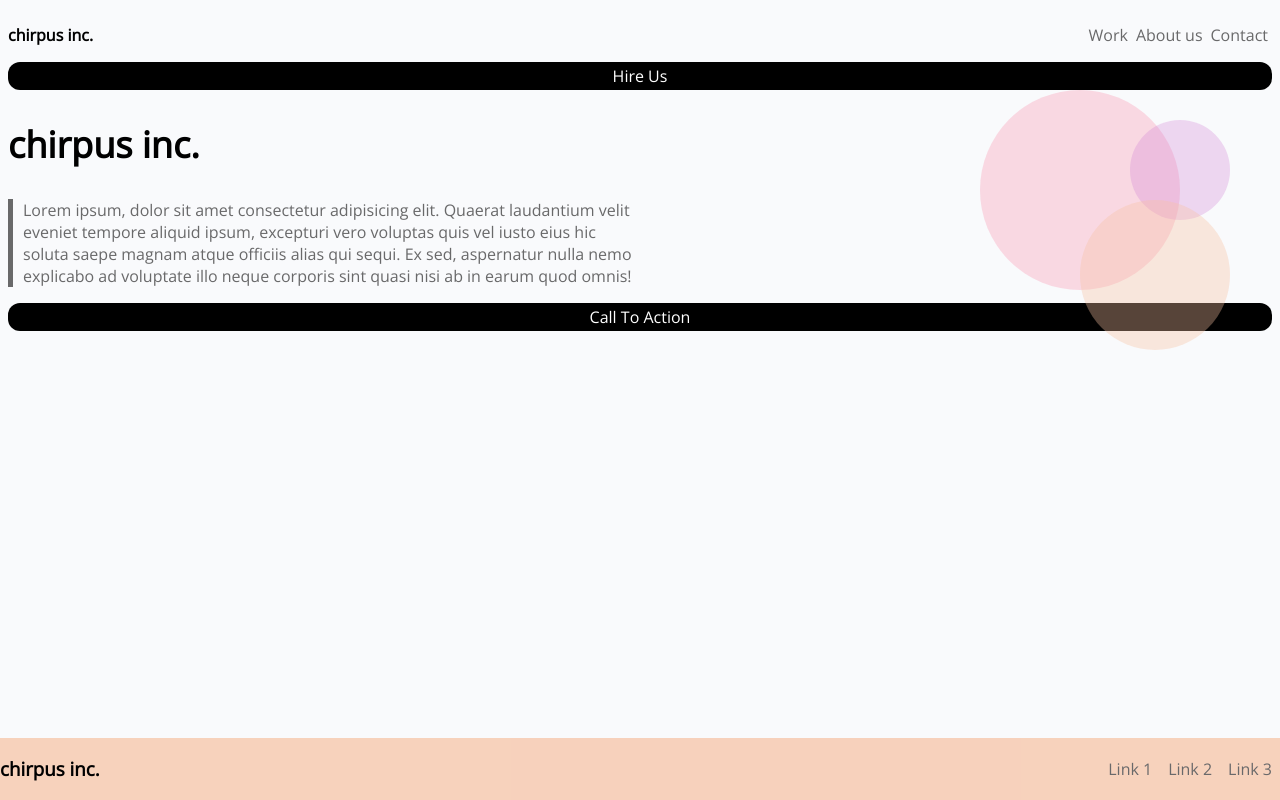
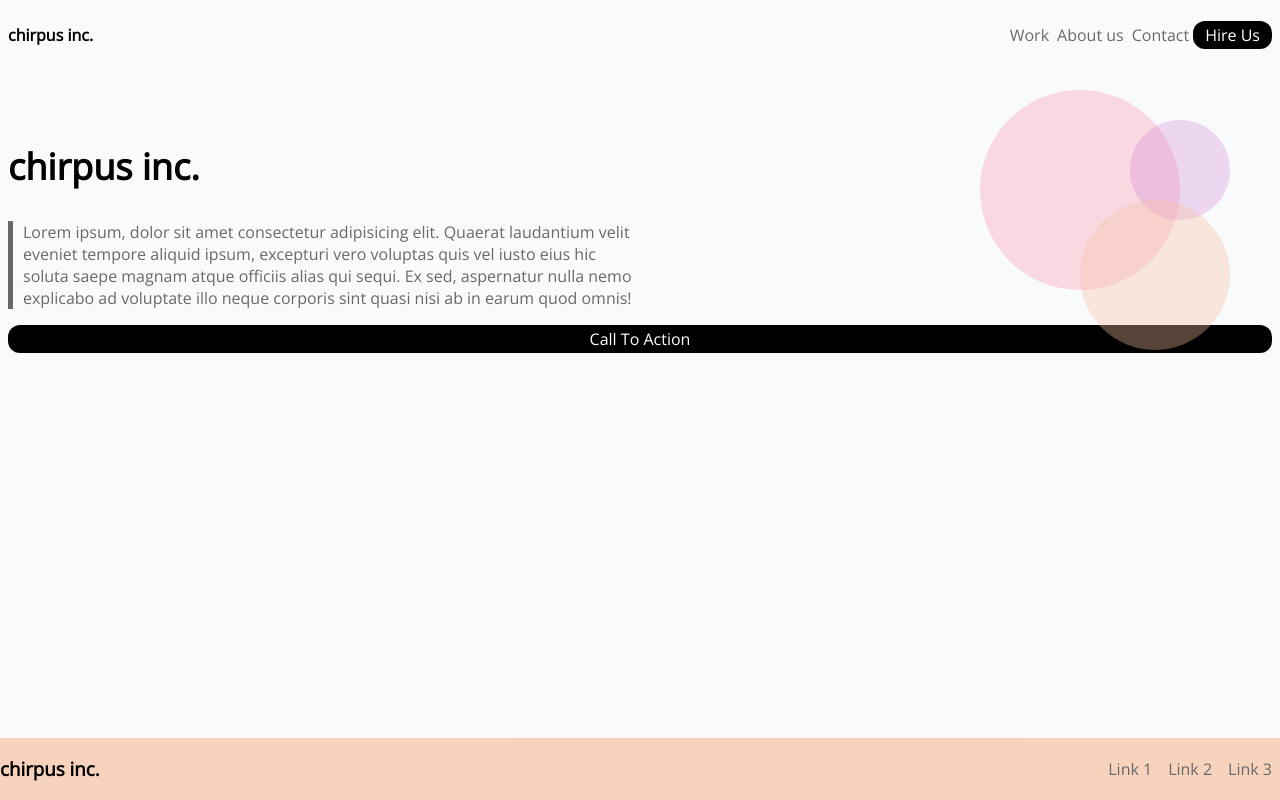
Before and after one commit to dairsmithgit/lab2, a plain HTML site: page index.html in a window 1280 px wide. Drawn offline with nearby package versions, Linux system fonts and the light colour scheme.

Commit message:
fixed hire us nav button

```diff
--- a/index.html
+++ b/index.html
@@ -21,11 +21,12 @@
           <li><a href="#" class="nav_link">About us</a></li>
           <li><a href="#" class="nav_link">Contact</a></li>
         </ul>
-      </nav>
-    </header>
         <div class="button1">
           <a href="#">Hire Us</a>
         </div>
+      </nav>
+    </header>
+    <main>
       <h2>chirpus inc.</h2>
       <p class="info">
         Lorem ipsum, dolor sit amet consectetur adipisicing elit. Quaerat
@@ -37,6 +38,7 @@
       <div class="button2">
         <a href="#">Call To Action</a>
       </div>
+    </main>
     <section class="circle-container">
       <div class="circle circle1"></div>
       <div class="circle circle2"></div>
--- a/styles.css
+++ b/styles.css
@@ -102,7 +102,7 @@ h3 {
         justify-content: space-between;
         align-items: center;
     }
-    .navigation ul {
+    .navigation, ul {
         display: flex;
         flex-direction: row;
         align-items: center;
@@ -112,6 +112,9 @@ h3 {
     }
     .button1 {
         display: flex;
+    }
+    main {
+        margin-top: 80px;
     }
     .circle1 {
         background-color: rgba(247, 136, 167, 0.6);
```
Lines whose indentation alone changed are shown as unchanged.
